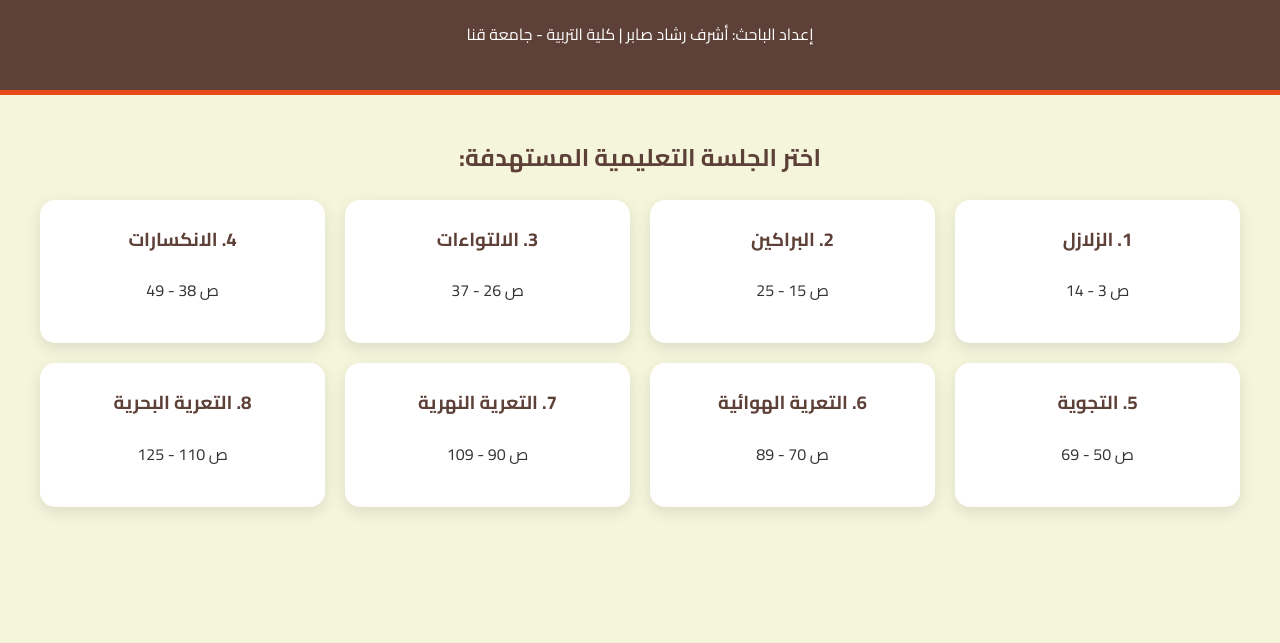
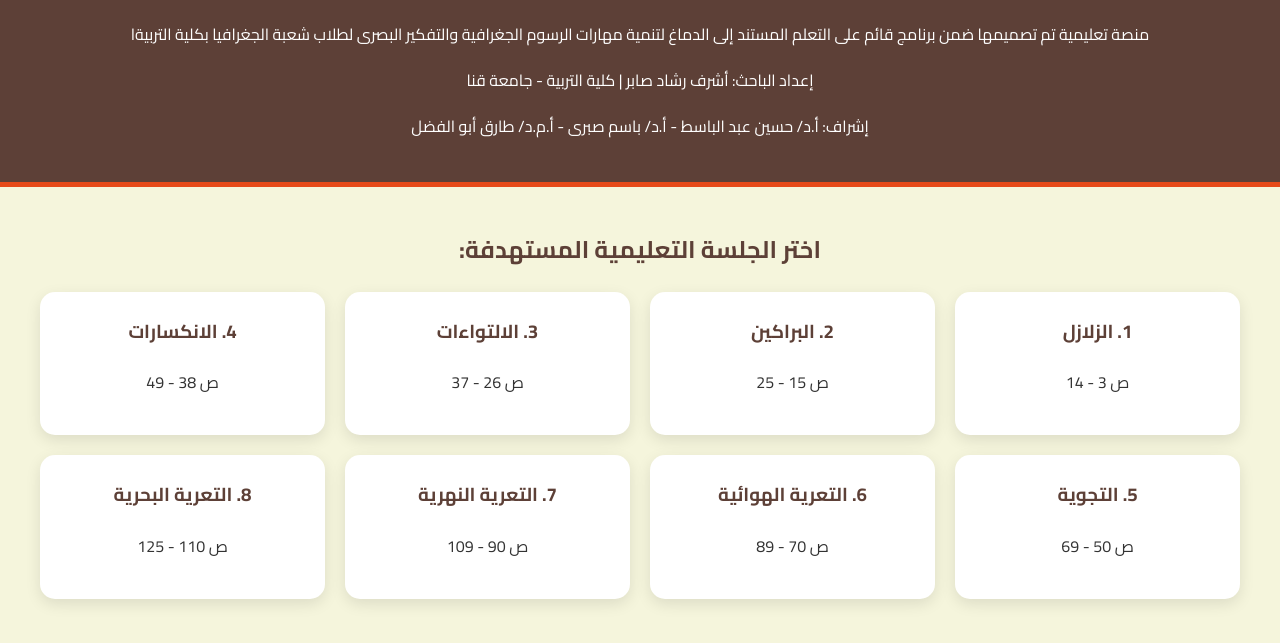
Before and after one commit to drashrafrashad-hue/Visual-Geomorphology, a plain HTML site: page index.html in a window 1280 px wide. Shown: the part 109-752 px from the top of the page. Drawn offline with Linux system fonts and the light colour scheme.

Commit message:
Update index.html

```diff
--- a/index.html
+++ b/index.html
@@ -42,7 +42,9 @@
 
 <header>
     <h1>🌍 منصة المحقق البصري الجيومورفولوجي الرقمية</h1>
+    <p>منصة تعليمية تم تصميمها ضمن برنامج قائم على التعلم المستند إلى الدماغ لتنمية مهارات الرسوم الجغرافية والتفكير البصرى لطلاب شعبة الجغرافيا بكلية التربيةا</p>
     <p>إعداد الباحث: أشرف رشاد صابر | كلية التربية - جامعة قنا</p>
+    <p>إشراف: أ.د/ حسين عبد الباسط - أ.د/ باسم صبرى - أ.م.د/ طارق أبو الفضل</p>
 </header>
 
 <div class="container">
```
